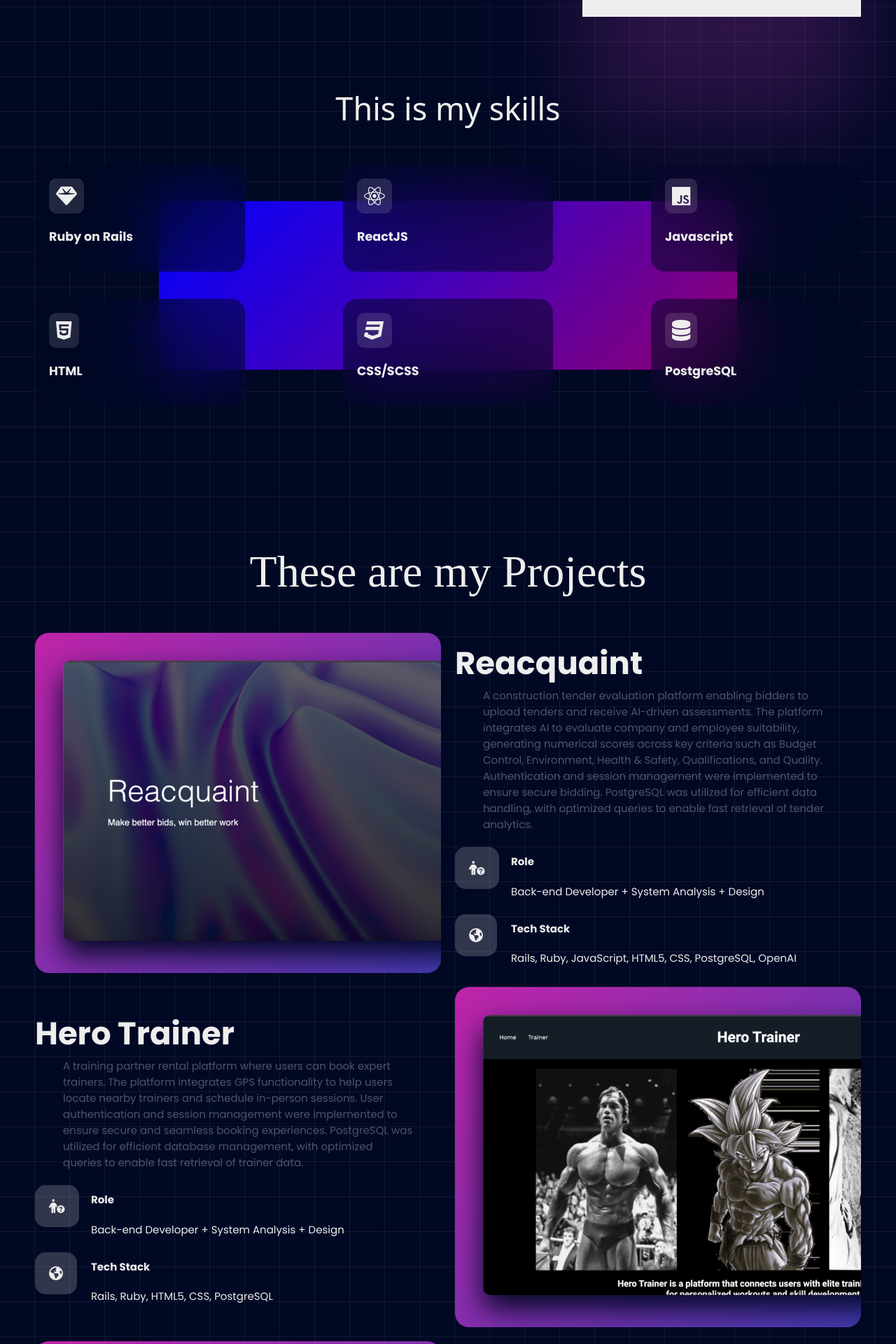
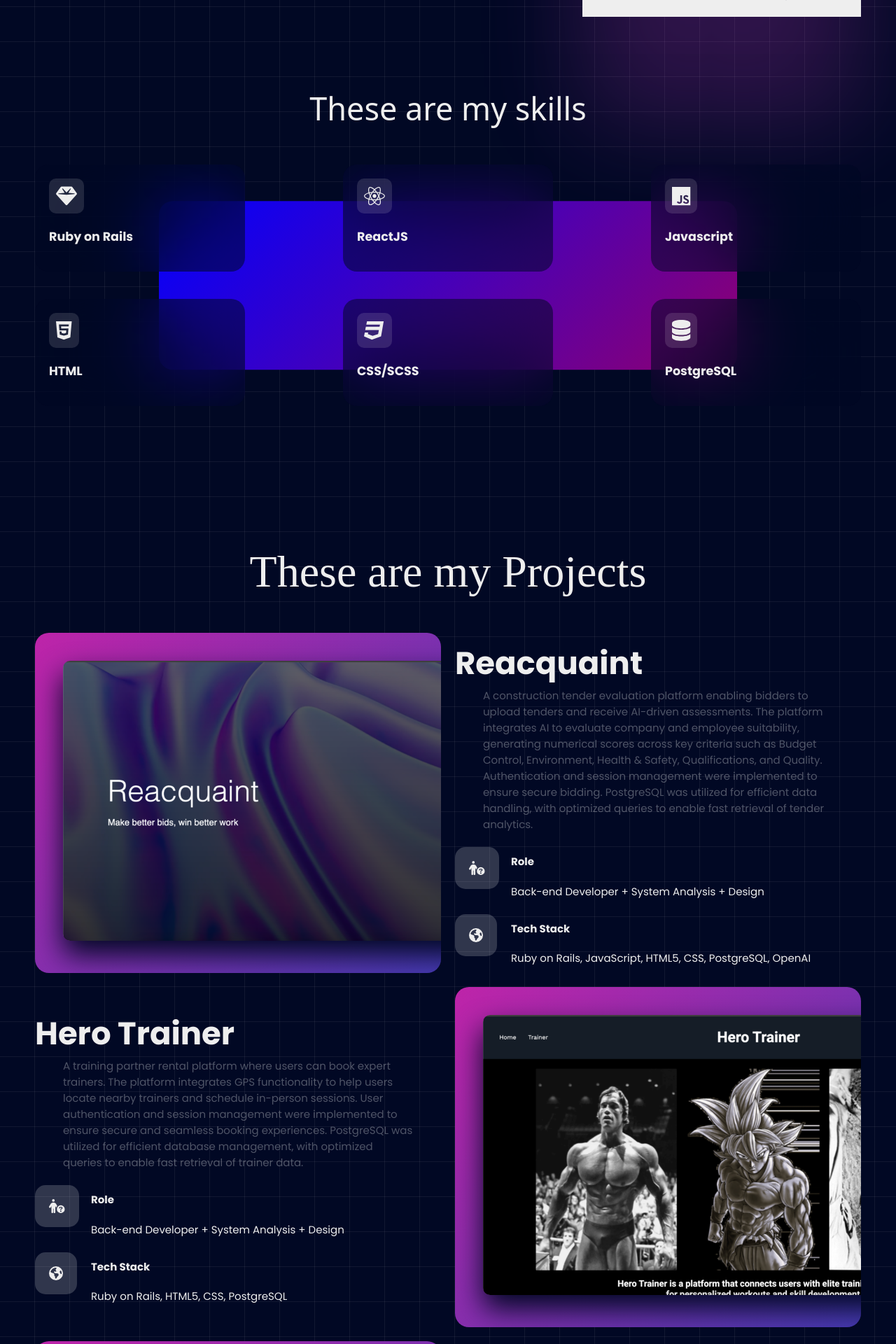
Before and after one commit to ChrisDiaz007/portfolio, a React (Create React App) app: page / in a window 1280 px wide. Shown: the part 940-2860 px from the top of the page at 70% size. Built offline with nearby package versions, Linux system fonts and the light colour scheme; a web font is replaced by a local one.

Commit message:
fixed text & updated project imgs

```diff
--- a/src/App.css
+++ b/src/App.css
@@ -292,6 +292,7 @@ section{
     }
   }
 }
+
 /* .animation{
   transform: translateY(50px);
   filter: blur(20px);
--- a/src/components/Contacts.js
+++ b/src/components/Contacts.js
@@ -6,7 +6,7 @@ const Contacts = () => {
     {
       title: "GYM, SWIMMING, MUSIC",
       value:
-        "I'm passionate about fitness and swimming, always striving to improve my physique through consistency and disipline, values that I started bringing to my coding journey. Music is my creative escape, helping me stay inspired and focused.",
+        "I'm passionate about fitness and swimming, always striving to improve my physique through consistency and disipline, values that I started bringing to my coding journey. Music is my focus and relaxation, whether I'm working on projects or unwinding after a workout.",
     },
     {
       title: "",
--- a/src/components/Projects.js
+++ b/src/components/Projects.js
@@ -12,21 +12,21 @@ const Projects = () => {
       name: "Reacquaint",
       des: "A construction tender evaluation platform enabling bidders to upload tenders and receive AI-driven assessments. The platform integrates AI to evaluate company and employee suitability, generating numerical scores across key criteria such as Budget Control, Environment, Health & Safety, Qualifications, and Quality. Authentication and session management were implemented to ensure secure bidding. PostgreSQL was utilized for efficient data handling, with optimized queries to enable fast retrieval of tender analytics. ",
       mission: "Back-end Developer + System Analysis + Design",
-      language: "Rails, Ruby, JavaScript, HTML5, CSS, PostgreSQL, OpenAI",
+      language: "Ruby on Rails, JavaScript, HTML5, CSS, PostgreSQL, OpenAI",
       images: "project1.png",
     },
     {
       name: "Hero Trainer",
       des: "A training partner rental platform where users can book expert trainers. The platform integrates GPS functionality to help users locate nearby trainers and schedule in-person sessions. User authentication and session management were implemented to ensure secure and seamless booking experiences. PostgreSQL was utilized for efficient database management, with optimized queries to enable fast retrieval of trainer data.",
       mission: "Back-end Developer + System Analysis + Design",
-      language: "Rails, Ruby, HTML5, CSS, PostgreSQL",
+      language: "Ruby on Rails, HTML5, CSS, PostgreSQL",
       images: "project2.png",
     },
     {
       name: "Movie Bookmarking App",
       des: "A movie discovery and bookmarking app that enables users to search for films and save them to a personal watchlist. The app features authentication, search functionality, and a user-friendly UI for seamless interaction. Database queries were optimized using SQL to ensure efficient search and retrieval, delivering a smooth user experience.",
       mission: "Back-end Developer + System Analysis + Design",
-      language: "Rails, Ruby, HTML5, CSS, PostgreSQL",
+      language: "Ruby on Rails, HTML5, CSS, PostgreSQL",
       images: "project3.png",
     },
   ]);
--- a/src/components/Skills.js
+++ b/src/components/Skills.js
@@ -49,7 +49,7 @@ const Skills = () => {
   return (
     <section className="skills" ref={refTab}>
       <div className="title" ref={(el) => el && refDivs.current.push(el)}>
-        This is my skills
+        These are my skills
       </div>
       <div className="des" ref={(el) => el && refDivs.current.push(el)}>
         {/* short skills description */}
```
